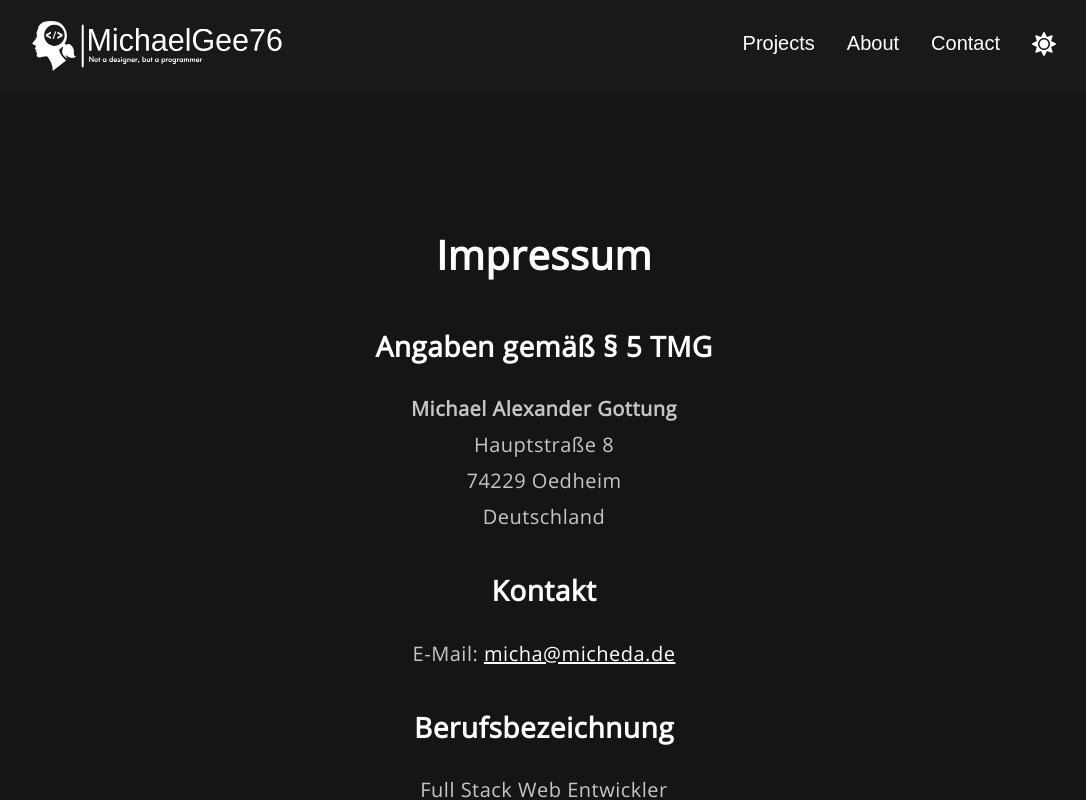
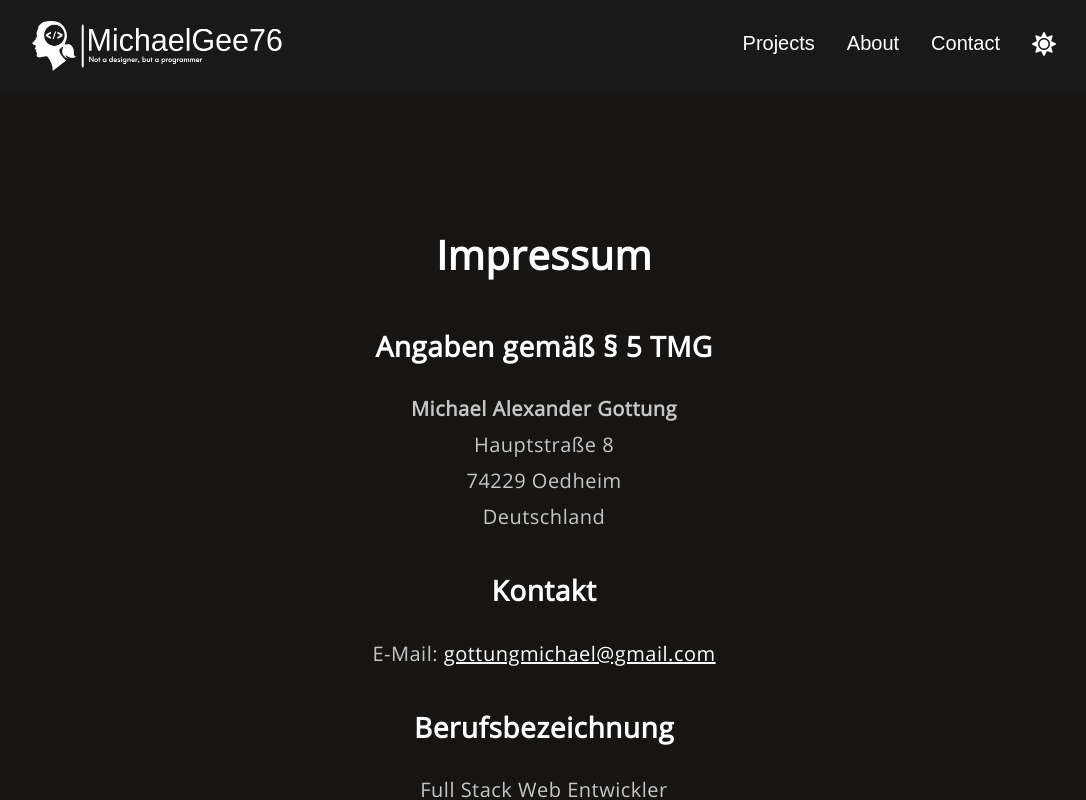
Before and after one commit to MichaelGee76/michael-alexander-gottung.portfolio, a React (Vite) app: page /imprint in a window 1280 px wide. Shown: the top 800 px of the page, without its empty margins (96-1182 px from the left). Built offline with nearby package versions, Linux system fonts and the light colour scheme.

Commit message:
Imprint/Home button

```diff
--- a/src/App.jsx
+++ b/src/App.jsx
@@ -1,5 +1,10 @@
 import "./App.css";
-import { BrowserRouter as Router, Routes, Route } from "react-router-dom";
+import {
+    BrowserRouter as Router,
+    Routes,
+    Route,
+    useLocation,
+} from "react-router-dom";
 import Home from "./pages/Home/Home.jsx";
 import Imprint from "./pages/Imprint/Imprint.jsx";
 import Nav from "./components/Nav/Nav.jsx";
@@ -22,11 +27,14 @@ function App() {
         scrollToAbout: () => scrollToSections(sectionRefs.aboutRef),
         scrollToContact: () => scrollToSections(sectionRefs.contactRef),
     };
+    // TODO:  fixe das Nav problem in der Imprint
 
     return (
         <Router>
             <ScrollToTop />
+
             <Nav sectionRefs={refWithScroll} />
+
             <Routes>
                 <Route
                     path="/"
--- a/src/pages/Imprint/Imprint.jsx
+++ b/src/pages/Imprint/Imprint.jsx
@@ -18,7 +18,9 @@ const Imprint = () => {
                 <h2>Kontakt</h2>
                 <p>
                     E-Mail:{" "}
-                    <a href="mailto:micha@micheda.de">micha@micheda.de</a>
+                    <a href="mailto:gottungmichael@gmail.com">
+                        gottungmichael@gmail.com
+                    </a>
                 </p>
 
                 <h2>Berufsbezeichnung</h2>
@@ -52,7 +54,7 @@ const Imprint = () => {
                 </p>
             </div>
             <div className="imprint-link-home">
-                <Link to="/" className="home-button">
+                <Link to="/" className="home-button ">
                     Home
                 </Link>
             </div>
```
